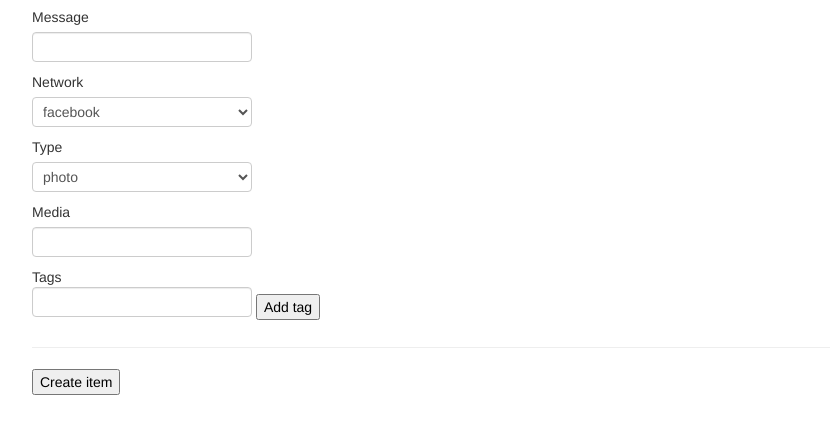
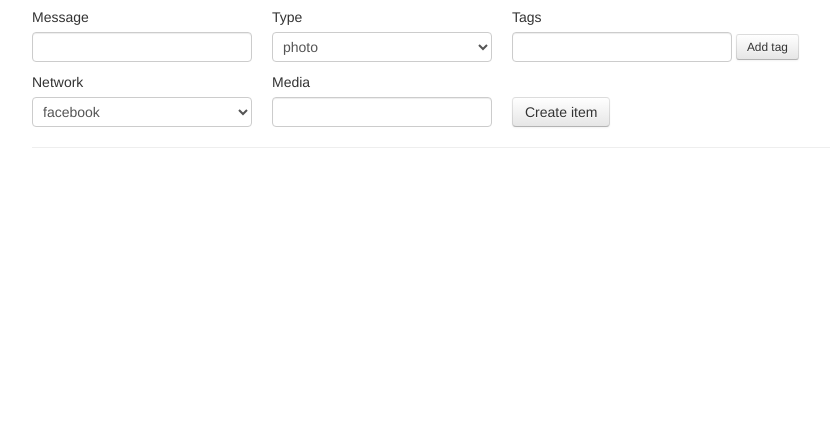
Before and after one commit to altschuler/falcon, a website: page public/index.html in a window 1280 px wide. Shown: the part 161-594 px from the top of the page, without its empty margins (138-968 px from the left). Drawn offline with Linux system fonts and the light colour scheme; no server answers.

Commit message:
styling of publishing page creation form

```diff
--- a/public/css/pages/publish.less
+++ b/public/css/pages/publish.less
@@ -2,4 +2,30 @@
   .tag-list {
     display:inline;
   }
+
+  .publish-item {
+    img {
+      max-height: 80px;
+    }
+  }
+
+  form {
+    height: 120px;
+
+    .col {
+      float:left;
+      margin-right: 20px;
+      position: relative;
+      height: 120px;
+    }
+
+    .create-button {
+      position: absolute;
+      bottom:0;
+    }
+
+    .add-tag-button {
+      margin-top:-10px;
+    }
+  }
 }
--- a/public/templates/publish.html
+++ b/public/templates/publish.html
@@ -1,10 +1,40 @@
 <div id="page-publish">
     <h2>Publishing items</h2>
 
+    <form data-bind="submit: createItem">
+        <div class="col">
+            <label>Message</label>
+            <input id="itemMessage" data-bind="value: itemMessage" type="text"/>
+
+            <label>Network</label>
+            <select data-bind="options: availableNetworks, value:itemNetwork"></select>
+        </div>
+        <div class="col">
+            <label>Type</label>
+            <select data-bind="options: availableTypes, value:itemType"></select>
+
+            <label>Media</label>
+            <input id="itemMedia" data-bind="value: itemMedia" type="text"/>
+        </div>
+        <div class="col">
+
+            <label>Tags</label>
+            <input type="text" data-bind="value: tagInput"/>
+            <button data-bind="click:addTag" class="btn btn-small add-tag-button">Add tag</button>
+            <ul data-bind="foreach: itemTags" class="inline">
+                <li><span data-bind="text: $data" class="label label-info"></span></li>
+            </ul>
+
+            <button class="btn create-button" type="submit">Create item</button>
+        </div>
+    </form>
+
+    <hr>
+
     <ul data-bind="foreach: items" class="unstyled">
-        <li>
+        <li class="publish-item">
             <div class="well">
-                <img height="200" width="200" class="pull-right" data-bind="attr: { src:content.media.url }"/>
+                <img class="pull-right" data-bind="attr: { src:content.media.url }"/>
 
                 <div>
                     <strong>Message:</strong> <span data-bind="text: content.message"></span>
@@ -23,30 +53,4 @@
             </div>
         </li>
     </ul>
-
-    <form data-bind="submit: createItem">
-        <label>Message</label>
-        <input id="itemMessage" data-bind="value: itemMessage" type="text"/>
-
-        <label>Network</label>
-        <select data-bind="options: availableNetworks, value:itemNetwork"></select>
-
-        <label>Type</label>
-        <select data-bind="options: availableTypes, value:itemType"></select>
-
-        <label>Media</label>
-        <input id="itemMedia" data-bind="value: itemMedia" type="text"/>
-
-        <div>
-            <span>Tags</span>
-            <ul data-bind="foreach: itemTags" class="inline tag-list">
-                <li><span data-bind="text: $data" class="label label-info"></span></li>
-            </ul>
-        </div>
-
-        <input type="text" data-bind="value: tagInput"/>
-        <button data-bind="click:addTag">Add tag</button>
-        <hr>
-        <button type="submit">Create item</button>
-    </form>
 </div>
```
Also changed, not shown: public/css/style.css.
